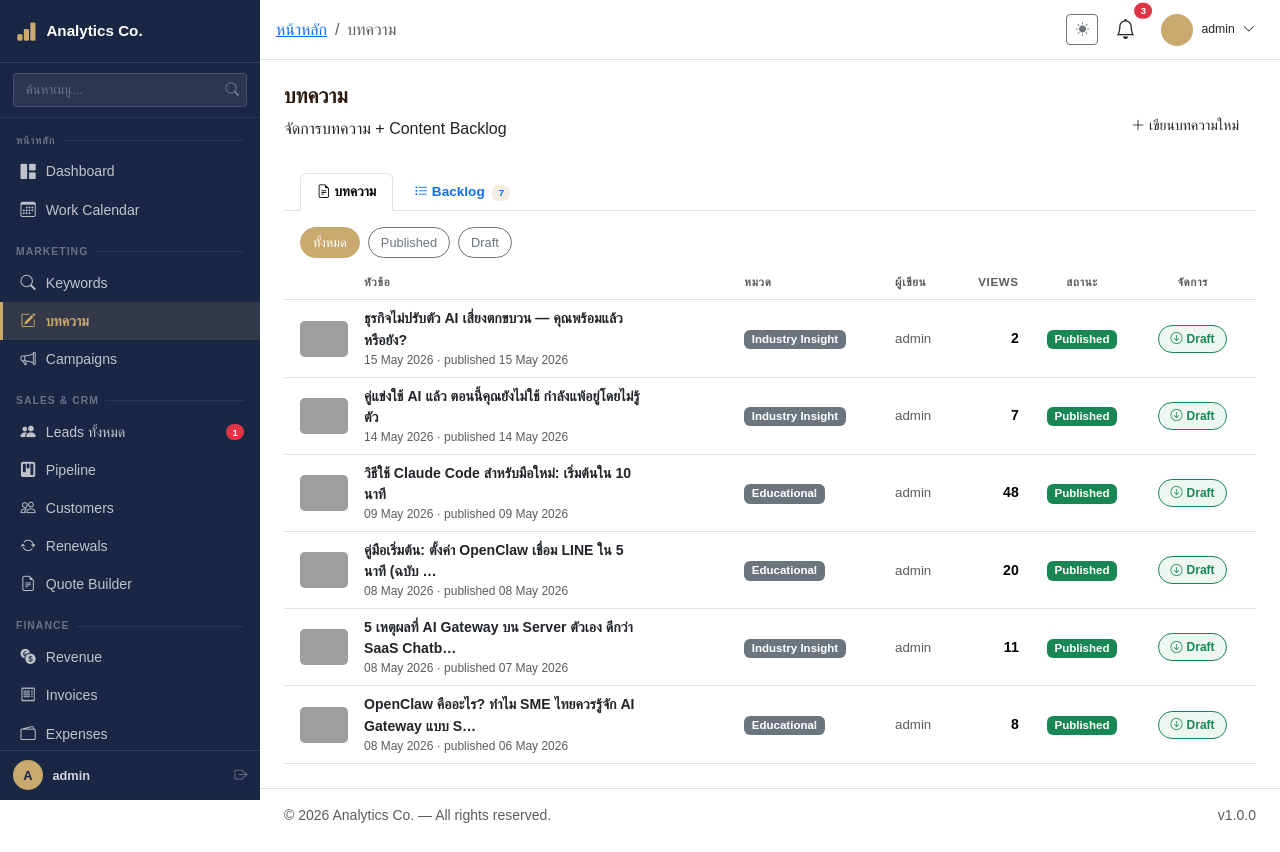
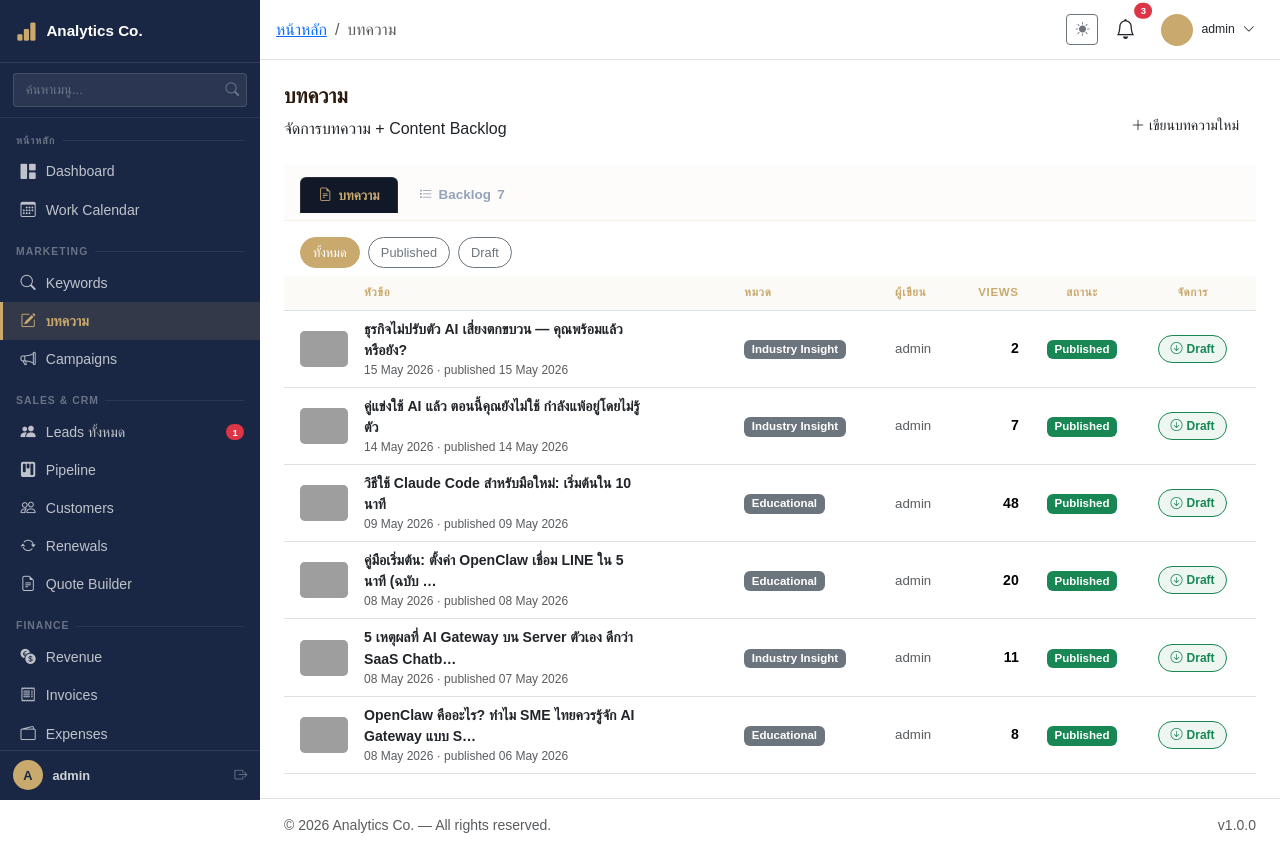
Before and after one commit to Telesale-Team/Autoblog-system-claude, a Django app: page /owner/blog/ in a window 1280 px wide. Before the commit the page ends 823 px from the top, so only its background shows below. Run offline with Django 5.2, Linux system fonts and the light colour scheme; a user stored in the database is signed in; data comes from the database, SQL or seed files in the repository; tables that the repository leaves empty hold one stand-in row (values such as "Sample post"); parts of the project's set-up code (start-up, migrations or seed data) failed here and were passed over; some libraries are stand-ins or nearby versions; grey boxes are pictures that could not be loaded.

Commit message:
Design: บทความ — Premium tab bar + gold articles thead
- prem-tab: dark surface active + gold border flush
- table-blog thead: brand-gold + dark tint bg
- ds-badge สำหรับ count badges

Co-Authored-By: Claude Sonnet 4.6 <noreply@anthropic.com>

```diff
--- a/dashboard/templates/dashboard/blog_list.html
+++ b/dashboard/templates/dashboard/blog_list.html
@@ -89,6 +89,38 @@
     background: var(--app-secondary);
     color: #fff;
   }
+
+  /* === Premium Tab Bar === */
+  .prem-tabs {
+    display: flex; gap: 2px;
+    padding: .75rem 1rem .5rem;
+    border-bottom: 1px solid var(--dash-border, rgba(201,169,110,.15));
+    background: rgba(201,169,110,.03);
+  }
+  .prem-tab {
+    padding: .45rem 1.1rem;
+    border-radius: 6px 6px 0 0;
+    font-size: .84rem; font-weight: 600;
+    color: var(--brand-muted, #94a3b8);
+    border: 1px solid transparent; border-bottom: none;
+    cursor: pointer; text-decoration: none;
+    transition: color .15s, background .15s;
+    display: inline-flex; align-items: center; gap: .4rem;
+  }
+  .prem-tab:hover { color: var(--brand-gold, #c9a96e); background: rgba(201,169,110,.06); }
+  .prem-tab.active {
+    color: var(--brand-gold, #c9a96e);
+    background: var(--dash-surface, #111827);
+    border-color: var(--dash-border, rgba(201,169,110,.15));
+    border-bottom-color: var(--dash-surface, #111827);
+    margin-bottom: -1px;
+  }
+
+  /* Articles table header — gold */
+  .table-blog thead th {
+    color: var(--brand-gold, #c9a96e) !important;
+    background: rgba(201,169,110,.06);
+  }
 </style>
 {% endblock %}
 
@@ -107,21 +139,16 @@
 
 {# ── Tabs: บทความ / Backlog ───────────────────────────────────────────────── #}
 <div class="ud-panel">
-  <div class="ud-panel-head p-0" style="background:transparent;border-bottom:none;">
-    <ul class="nav nav-tabs px-3 pt-2" style="gap:.25rem;">
-      <li class="nav-item">
-        <a class="nav-link active fw-semibold" data-bs-toggle="tab" href="#tab-articles" style="font-size:.85rem;">
-          <i class="bi bi-file-earmark-text me-1"></i>บทความ
-          {% if draft_count > 0 %}<span class="badge ms-1" style="background:var(--app-secondary);font-size:.6rem;">{{ draft_count }} draft</span>{% endif %}
-        </a>
-      </li>
-      <li class="nav-item">
-        <a class="nav-link fw-semibold" data-bs-toggle="tab" href="#tab-backlog" style="font-size:.85rem;">
-          <i class="bi bi-list-task me-1"></i>Backlog
-          {% if backlog_pending %}<span class="badge ms-1" style="background:rgba(201,169,110,.2);color:var(--brand-gold);font-size:.6rem;">{{ backlog_pending|length }}</span>{% endif %}
-        </a>
-      </li>
-    </ul>
+  <!-- === Premium Tab Bar === -->
+  <div class="prem-tabs">
+    <a class="prem-tab active" data-bs-toggle="tab" href="#tab-articles">
+      <i class="bi bi-file-earmark-text"></i>บทความ
+      {% if draft_count > 0 %}<span class="ds-badge ds-badge-warning">{{ draft_count }} draft</span>{% endif %}
+    </a>
+    <a class="prem-tab" data-bs-toggle="tab" href="#tab-backlog">
+      <i class="bi bi-list-task"></i>Backlog
+      {% if backlog_pending %}<span class="ds-badge ds-badge-gold">{{ backlog_pending|length }}</span>{% endif %}
+    </a>
   </div>
 
   <div class="tab-content">
```
